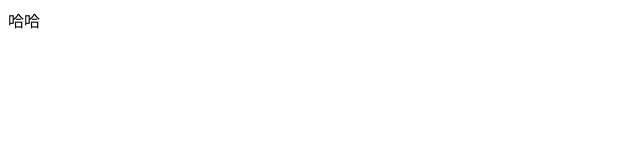
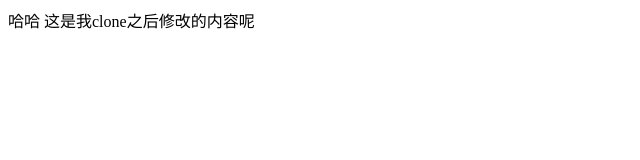
Before and after one commit to masterjiyuhang/hicch, a plain HTML site: page index.html in a window 1280 px wide. Shown: the whole page, without its empty margins (0-640 px from the left). Drawn offline with Linux system fonts and the light colour scheme.

Commit message:
程序员B第一次提交

```diff
--- a/index.html
+++ b/index.html
@@ -7,6 +7,7 @@
 <body>
 	<div>
 		哈哈
+		这是我clone之后修改的内容呢
 	</div>
 
 </body>
```
